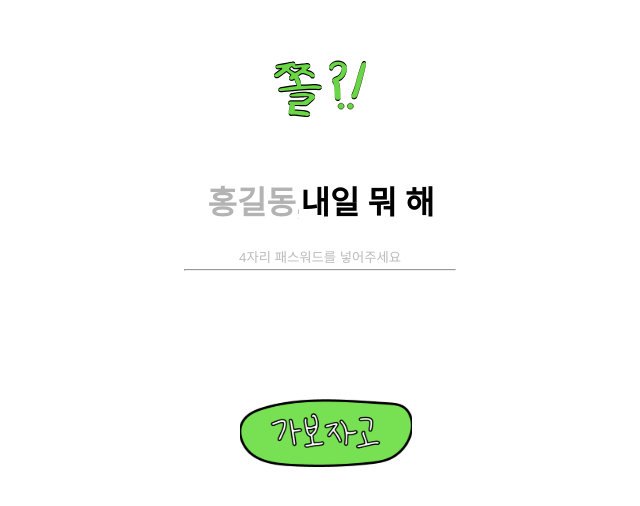
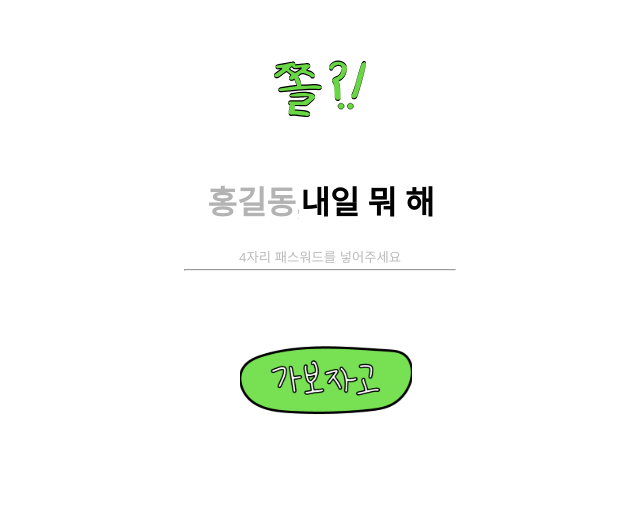
Before and after one commit to TEAM-JJOL/client, a React (Create React App) app: page /login in a window 1280 px wide. Shown: the part 134-640 px from the top of the page, without its empty margins (320-960 px from the left). Built offline with nearby package versions, Linux system fonts and the light colour scheme.

Commit message:
feat: 로크인 api 연결

```diff
--- a/src/pages/Login.jsx
+++ b/src/pages/Login.jsx
@@ -12,16 +12,15 @@ function Login() {
   });
   const [linkId, setLinkId] = useState();
 
-  const handleSubmit = (e) => {
+  const handleSubmit = async (e) => {
     e.preventDefault();
-    getLinkId();
-    // window.location.href = `/main/${linkId}`;
+    await getLinkId();
+    window.location.href = `/main/${linkId}`;
   };
 
   const getLinkId = async () => {
     const result = await client.post('/link', inputs);
-    console.log(result);
-    setLinkId(result.data.id);
+    setLinkId(result.data.data.id);
   };
 
   const handleChangeInput = (e) => {
@@ -71,13 +70,9 @@ function Login() {
 
 export default Login;
 
-const StForm = styled.form`
-  /* width: 100%; */
-`;
+const StForm = styled.form``;
 
 const StWrapper = styled.div`
-  /* width: 100%;
-  height: 100%; */
   display: flex;
   flex-direction: column;
   align-items: center;
@@ -114,6 +109,7 @@ const StPWDInputWrapper = styled.div`
   flex-direction: column;
   align-items: center;
   width: 100%;
+  margin-bottom: 72px;
   hr {
     color: #77777780;
     width: 272px;
@@ -135,13 +131,11 @@ const StPWDInput = styled.input`
 `;
 
 const StButton = styled.button`
-  position: fixed;
   width: 172px;
   height: 68px;
   background-color: transparent;
   border: 0;
   outline: 0;
-  bottom: 200px;
 `;
 
 const StLogoIcon = styled(Logo)`
```
